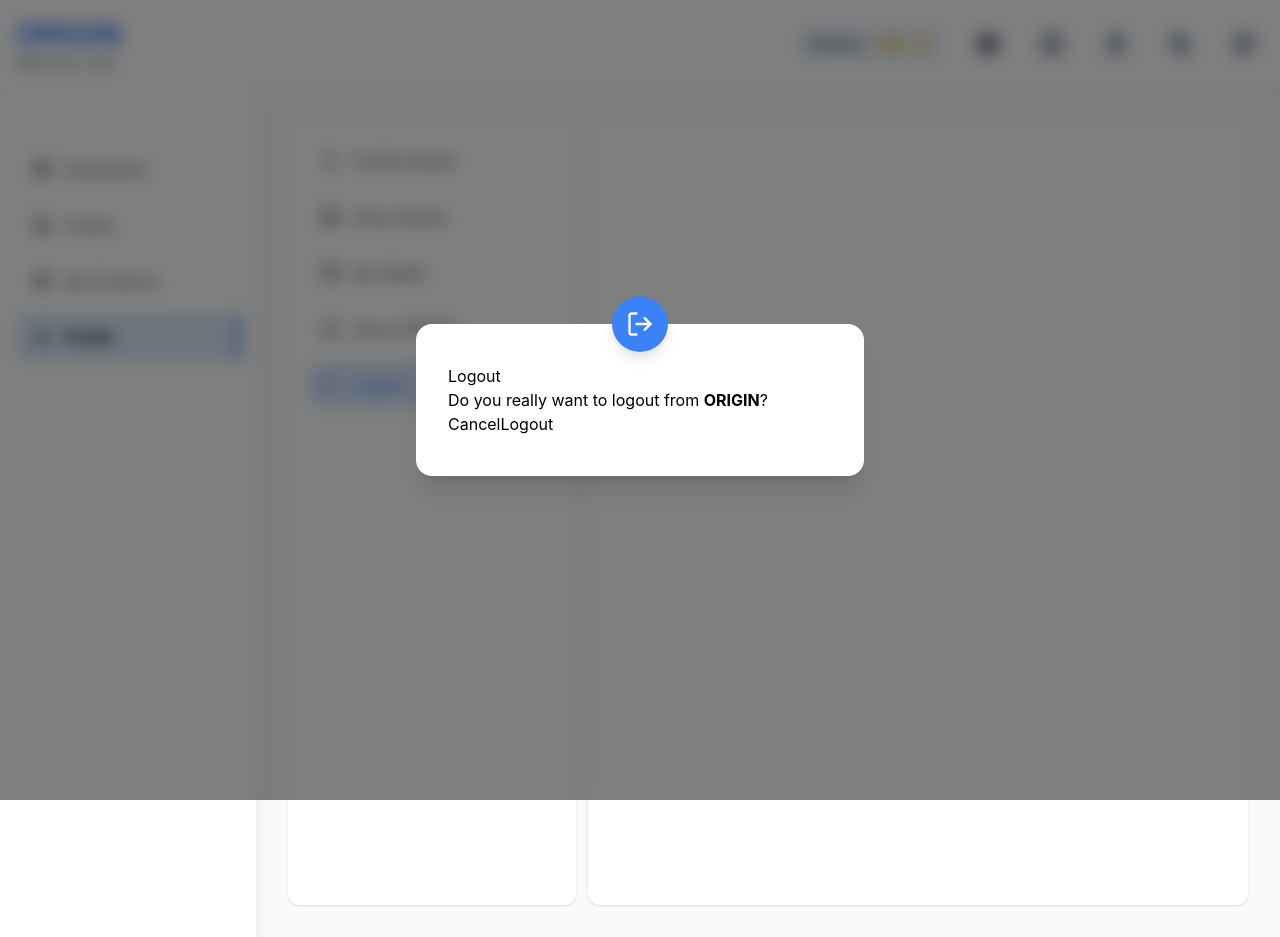
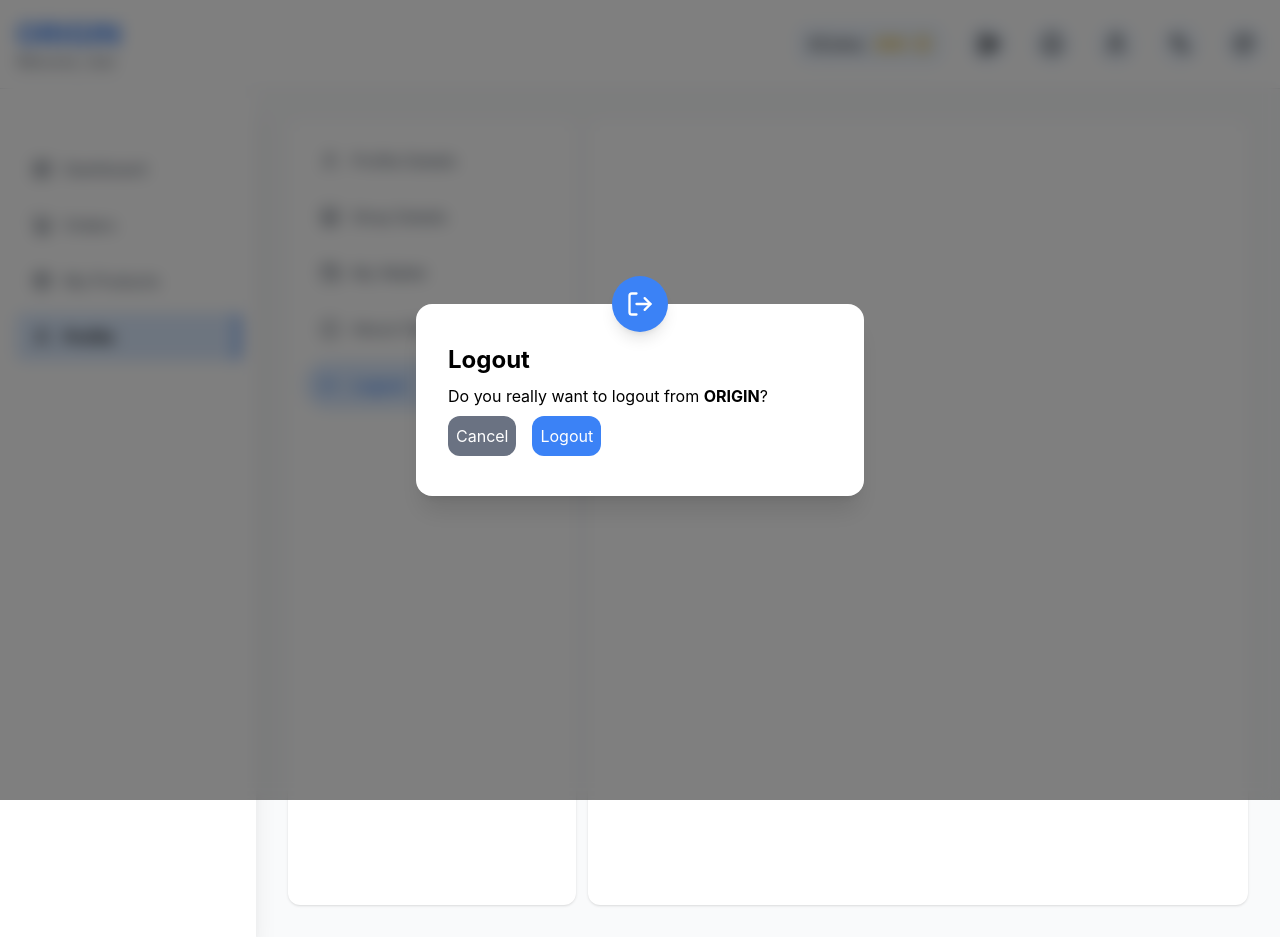
Before and after one commit to sonavbinu/newProject, a React app in the folder frontend/: page /profile/logout in a window 1280 px wide. Built offline with nearby package versions, Linux system fonts and the light colour scheme; the HTML template or start-up script is replaced by a standard one.

Commit message:
add logout

```diff
--- a/frontend/src/Pages/Profile/Logout.jsx
+++ b/frontend/src/Pages/Profile/Logout.jsx
@@ -16,14 +16,24 @@
         <div className="absolute left-1/2 -top-7 -translate-x-1/2 flex h-14 w-14 items-center justify-center rounded-full bg-[var(--primary-color)] text-white shadow-lg">
           <LogOut size={28} />
         </div>
-        <div className="mt">
-          <h2>Logout</h2>
+        <div className="mt flex flex-col gap-2">
+          <h2 className="text-2xl font-bold">Logout</h2>
           <p>
             Do you really want to logout from <strong>ORIGIN</strong>?
           </p>
-          <div>
-            <button onClick={onClose}>Cancel</button>
-            <button onClick={handleLogout}>Logout</button>
+          <div className="flex gap-4">
+            <button
+              className="bg-gray-500 text-white p-2 rounded-xl hover:bg-gray-400 cursor-pointer"
+              onClick={() => navigate(-1)}
+            >
+              Cancel
+            </button>
+            <button
+              className="bg-[var(--primary-color)]  p-2 rounded-xl hover:bg-[var(--primary-hover)] cursor-pointer  text-white"
+              onClick={handleLogout}
+            >
+              Logout
+            </button>
           </div>
         </div>
       </div>
```
